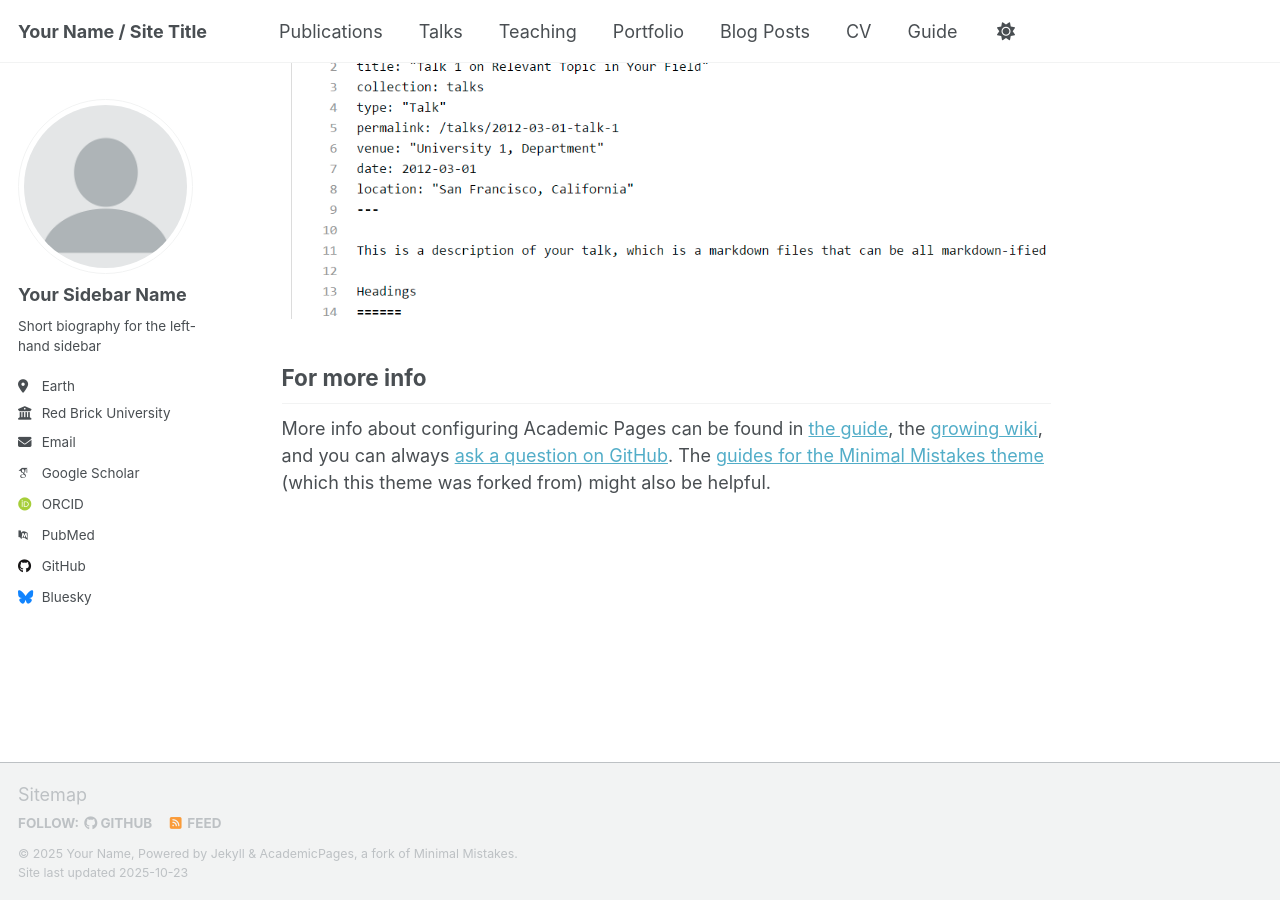
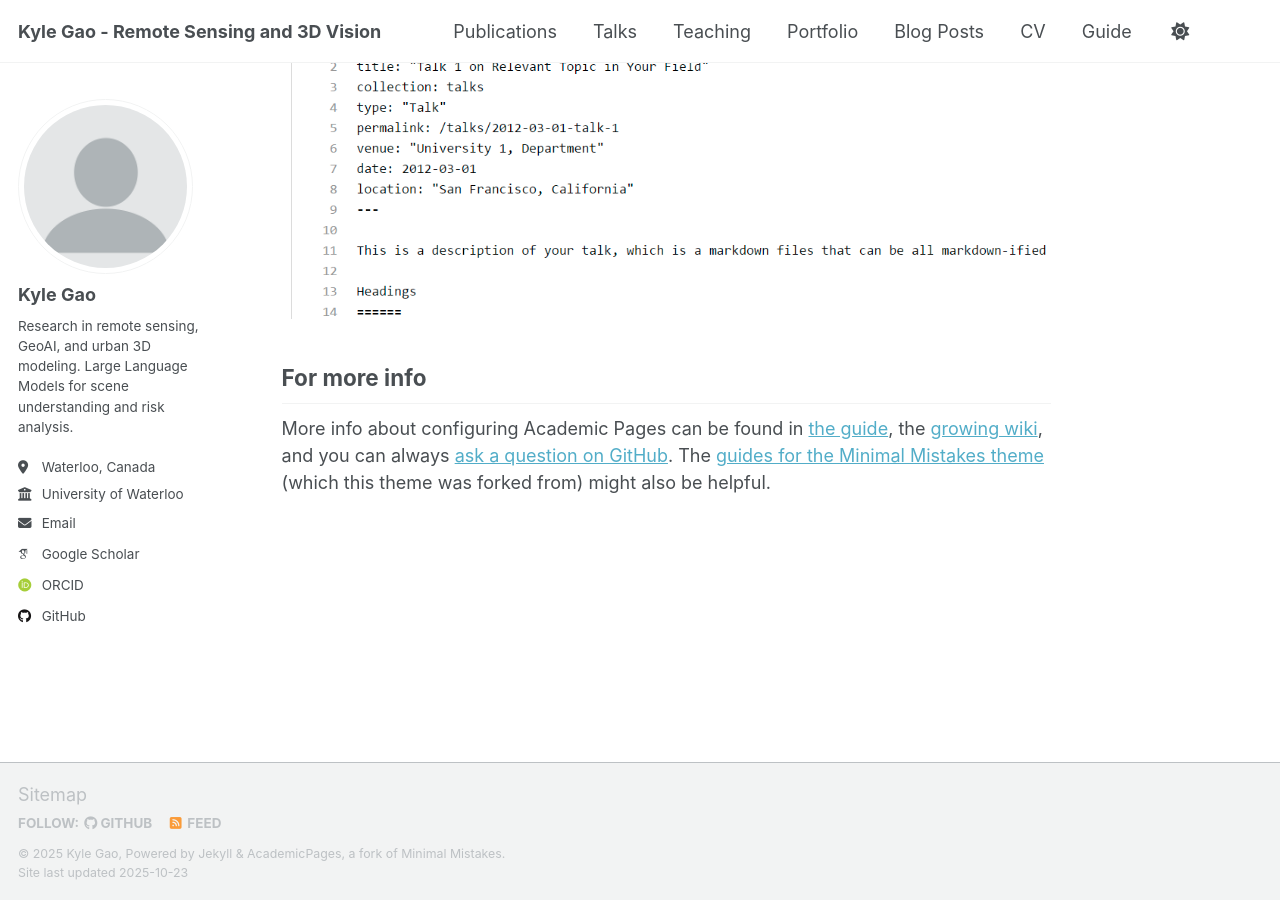
Before and after one commit to kyle-gao/kyle-gao.github.io, a Jekyll site: the page built from _pages/about.md, in a window 1280 px wide and 900 px high, scrolled down 2880 px. Built offline with Jekyll 4.4.1, drawn with Linux system fonts in a browser that asks for light colours; some web fonts are replaced; a script that is not in the unit is left out; part of the change alters nothing that is shown.

Commit message:
Update _config.yml

```diff
--- a/_config.yml
+++ b/_config.yml
@@ -1,85 +1,74 @@
-# Welcome to Jekyll!
-#
-# This config file is meant for settings that affect your entire site, values
-# which you are expected to set up once and rarely need to edit after that.
-# For technical reasons, this file is *NOT* reloaded automatically when you use
-# `jekyll serve -l -H localhost`. If you change this file, please restart the
-# server process.
-
 # Basic Site Settings
 locale                   : "en-US"
-site_theme               : "default" # Currently available options are "default", "air"
-title                    : "Your Name / Site Title"
+site_theme               : "default"
+title                    : "Kyle Gao - Remote Sensing and 3D Vision"
 title_separator          : "-"
-name                     : &name "Your Name"
-description              : &description "Your Name's academic portfolio"   # Update this with a general description of your site, this is the default if not overridden by a page
-url                      : https://academicpages.github.io # The base hostname & protocol for your site e.g. "https://[your GitHub username].github.io",
-                                                           # or if you already have some other page hosted on Github then use "https://[your GitHub username].github.io/[Your Repo Name]"
-baseurl                  : "" # the subpath of your site, e.g. "/blog"
-repository               : "academicpages/academicpages.github.io"
+name                     : &name "Kyle Gao"
+description              : &description "Postdoctoral Fellow at University of Waterloo. GeoAI, Remote Sensing, 3D Reconstruction."
+url                      : https://kyle-gao.github.io
+baseurl                  : ""
+repository               : "https://github.com/kyle-gao/kyle-gao.github.io"  # Update with your GitHub repo
 
-# Site Author - The following control what appear as part of the author content on the side bar.
-#               If a field is blank the icon and link will not appear, otherwise it will be shown.
-#               Additional customization can be done by editing /_includes/author-profile.html
+# Site Author
 author:
   # Biographic information
   avatar           : "profile.png"
-  name             : "Your Sidebar Name"
-  pronouns         : # example: "she/her"
-  bio              : "Short biography for the left-hand sidebar"
-  location         : "Earth"
-  employer         : "Red Brick University"
-  uri              : # URL
-  email            : "none@example.org"
+  name             : "Kyle Gao"
+  pronouns         :
+  bio              : "Research in remote sensing, GeoAI, and urban 3D modeling. Large Language Models for scene understanding and risk analysis."
+  location         : "Waterloo, Canada"
+  employer         : "University of Waterloo"
+  uri              :
+  email            : "y56gao@uwaterloo.ca"
 
   # Academic websites
-  academia         : # URL
-  arxiv            : # URL - Update with the correct link to your profile
-  googlescholar    : "https://scholar.google.com/citations?user=PS_CX0AAAAAJ"
-  inspire-hep      : # URL
-  impactstory      : # URL
-  orcid            : "https://orcid.org/yourorcidurl"
-  semantic         : # URL
-  pubmed           : "https://www.ncbi.nlm.nih.gov/pubmed/?term=john+snow"
-  researchgate     : # URL
-  scopus           : # URL
+  academia         :
+  arxiv            :
+  googlescholar    : "https://scholar.google.ca/citations?user=F-NPRk0AAAAJ&hl=en"
+  inspire-hep      :
+  impactstory      :
+  orcid            : "https://orcid.org/0000-0002-8320-6308"
+  semantic         :
+  pubmed           :
+  researchgate     :
+  scopus           :
 
   # Repositories and software development
-  bitbucket        : # Username - Update with your username on the site
-  codepen          : # Username
-  dribbble         : # Username
-  github           : "academicpages"
-  kaggle           : # Username
-  stackoverflow    : # User number or user number and name (i.e., use "1" or "1/jeff-atwood")
+  bitbucket        :
+  codepen          :
+  dribbble         :
+  github           : kyle-gao # Your GitHub username
+  kaggle           :
+  stackoverflow    :
 
   # Social media
-  artstation       : # Username
-  bluesky          : "bsky.app" # Replace this with you Bluesky username
-  facebook         : # Username
-  flickr           : # Username
-  foursquare       : # Username
-  goodreads        : # Username
-  google_plus      : # Username
-  keybase          : # Username
-  instagram        : # Username
-  lastfm           : # Username
-  linkedin         : # Username
-  mastodon         : # URL
-  medium           : # URL
-  pinterest        : # Username
-  soundcloud       : # Username
-  steam            : # Username
-  telegram         : # URL
-  tumblr           : # Username
-  twitter          : # Username for X / Twitter
-  vine             : # Username
-  weibo            : # Username
-  wikipedia        : # Username
-  xing             : # Username
-  youtube          : # Username
-  zhihu            : # Username
+  artstation       :
+  bluesky          :
+  facebook         :
+  flickr           :
+  foursquare       :
+  goodreads        :
+  google_plus      :
+  keybase          :
+  instagram        :
+  lastfm           :
+  linkedin         :
+  mastodon         :
+  medium           :
+  pinterest        :
+  soundcloud       :
+  steam            :
+  telegram         :
+  tumblr           :
+  twitter          :
+  vine             :
+  weibo            :
+  wikipedia        :
+  xing             :
+  youtube          :
+  zhihu            :
 
-# Publication Category - The following the list of publication categories and their headings
+# Publication Category
 publication_category:
   books:
     title: 'Books'
@@ -89,25 +78,25 @@ publication_category:
     title: 'Conference Papers'
 
 # Site Settings
-teaser                   :  # filename of teaser fallback teaser image placed in /images/ for social media previews
-breadcrumbs              : false # true, false (default)
+teaser                   :
+breadcrumbs              : false
 words_per_minute         : 160
 future                   : true
-read_more                : "disabled" # if enabled, adds "Read more" links to excerpts
-talkmap_link             : false      #change to true to add link to talkmap on talks page
+read_more                : "disabled"
+talkmap_link             : false
 comments:
-  provider               : # false (default), "disqus", "discourse", "facebook", "google-plus", "staticman", "custom"
+  provider               :
   disqus:
     shortname            :
   discourse:
-    server               : # https://meta.discourse.org/t/embedding-discourse-comments-via-javascript/31963 , e.g.: meta.discourse.org
+    server               :
   facebook:
     appid                :
-    num_posts            : # 5 (default)
-    colorscheme          : # "light" (default), "dark"
+    num_posts            :
+    colorscheme          :
 staticman:
   allowedFields          : ['name', 'email', 'url', 'message']
-  branch                 : "gh-pages" # "master", "gh-pages"
+  branch                 : "gh-pages"
   commitMessage          : "New comment."
   filename               : comment-{@timestamp}
   format                 : "yml"
@@ -120,18 +109,16 @@ staticman:
     date:
       type               : "date"
       options:
-        format           : "iso8601" # "iso8601" (default), "timestamp-seconds", "timestamp-milliseconds"
+        format           : "iso8601"
 atom_feed:
-  hide                   : false     # change to true to hide the RSS feed in the footer
-  path                   : # blank (default) uses feed.xml
-
+  hide                   : false
+  path                   :
 
 # SEO Related
 google_site_verification :
 bing_site_verification   :
 alexa_site_verification  :
 yandex_site_verification :
-
 
 # Social Sharing
 twitter:
@@ -140,22 +127,18 @@ facebook:
   username               :
   app_id                 :
   publisher              :
-og_image                 :  # Social media default site image
-og_description           :  # Social media default site image description
-# For specifying social profiles
-# - https://developers.google.com/structured-data/customize/social-profiles
+og_image                 :
+og_description           :
 social:
-  type                   : # Person or Organization (defaults to Person)
-  name                   : # If the user or organization name differs from the site's name
-  links: # An array of links to social media profiles
-
+  type                   : Person
+  name                   : "Kyle Gao"
+  links: ["https://scholar.google.ca/citations?user=F-NPRk0AAAAJ&hl=en", "https://orcid.org/0000-0002-8320-6308"]
 
 # Analytics
 analytics:
-  provider               :  "false" # false (default), "google", "google-universal", "google-analytics-4", "custom"
+  provider               : "false"
   google:
     tracking_id          :
-
 
 # Reading Files
 include:
@@ -195,14 +178,12 @@ keep_files:
 encoding: "utf-8"
 markdown_ext: "markdown,mkdown,mkdn,mkd,md"
 
-
 # Conversion
 markdown: kramdown
 highlighter: rouge
 lsi: false
 excerpt_separator: "\n\n"
 incremental: false
-
 
 # Markdown Processing
 kramdown:
@@ -215,8 +196,7 @@ kramdown:
   smart_quotes: lsquo,rsquo,ldquo,rdquo
   enable_coderay: false
 
-
-# These settings control the types of collections used by the template
+# Collections
 collections:
   teaching:
     output: true
@@ -231,10 +211,8 @@ collections:
     output: true
     permalink: /:collection/:path/
 
-
-# These settings control how pages and collections are included in the site
+# Defaults
 defaults:
-  # _posts
   - scope:
       path: ""
       type: posts
@@ -245,14 +223,12 @@ defaults:
       comments: true
       share: true
       related: true
-  # _pages
   - scope:
       path: ""
       type: pages
     values:
       layout: single
       author_profile: true
-  # _teaching
   - scope:
       path: ""
       type: teaching
@@ -261,7 +237,6 @@ defaults:
       author_profile: true
       share: true
       comments: true
-  # _publications
   - scope:
       path: ""
       type: publications
@@ -270,7 +245,6 @@ defaults:
       author_profile: true
       share: true
       comments: true
-  # _portfolio
   - scope:
       path: ""
       type: portfolio
@@ -279,7 +253,6 @@ defaults:
       author_profile: true
       share: true
       comment: true
-  # _talks
   - scope:
       path: ""
       type: talks
@@ -288,19 +261,14 @@ defaults:
       author_profile: true
       share: true
 
-
 # Sass/SCSS
 sass:
   sass_dir: _sass
-  style: compressed # https://sass-lang.com/documentation/file.SASS_REFERENCE.html#output_style
-
+  style: compressed
 
 # Outputting
 permalink: /:categories/:title/
-# paginate: 5 # amount of posts to show
-# paginate_path: /page:num/
-timezone: Etc/UTC # https://en.wikipedia.org/wiki/List_of_tz_database_time_zones
-
+timezone: Etc/UTC
 
 # Plugins
 plugins:
@@ -320,38 +288,15 @@ whitelist:
   - jekyll-redirect-from
   - jemoji
 
-
 # Archives
-#  Type
-#  - GitHub Pages compatible archive pages built with Liquid ~> type: liquid (default)
-#  - Jekyll Archives plugin archive pages ~> type: jekyll-archives
-#  Path (examples)
-#  - Archive page should exist at path when using Liquid method or you can
-#    expect broken links (especially with breadcrumbs enabled)
-#  - <base_path>/tags/my-awesome-tag/index.html ~> path: /tags/
-#  - <base_path/categories/my-awesome-category/index.html ~> path: /categories/
-#  - <base_path/my-awesome-category/index.html ~> path: /
 category_archive:
   type: liquid
   path: /categories/
 tag_archive:
   type: liquid
   path: /tags/
-# https://github.com/jekyll/jekyll-archives
-# jekyll-archives:
-#   enabled:
-#     - categories
-#     - tags
-#   layouts:
-#     category: archive-taxonomy
-#     tag: archive-taxonomy
-#   permalinks:
-#     category: /categories/:name/
-#     tag: /tags/:name/
-
 
 # HTML Compression
-# - https://jch.penibelst.de/
 compress_html:
   clippings: all
   ignore:
```
